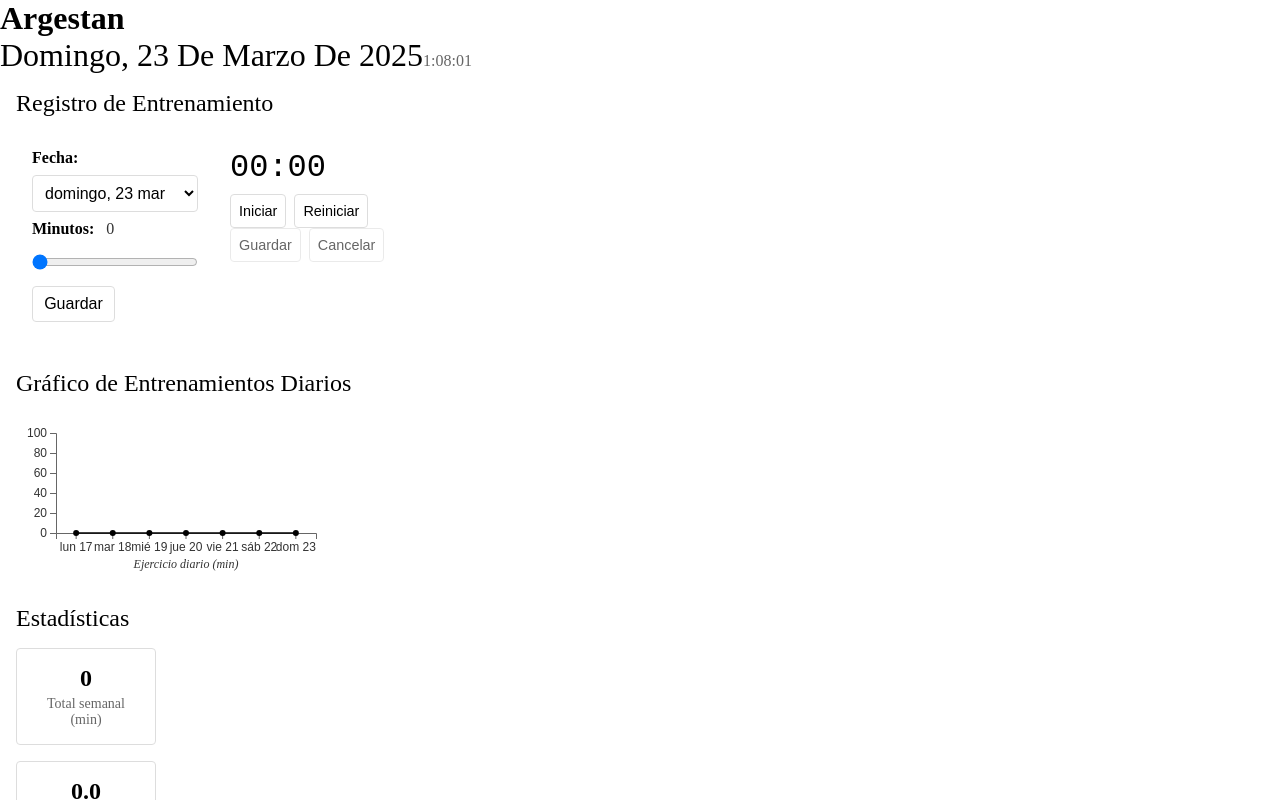
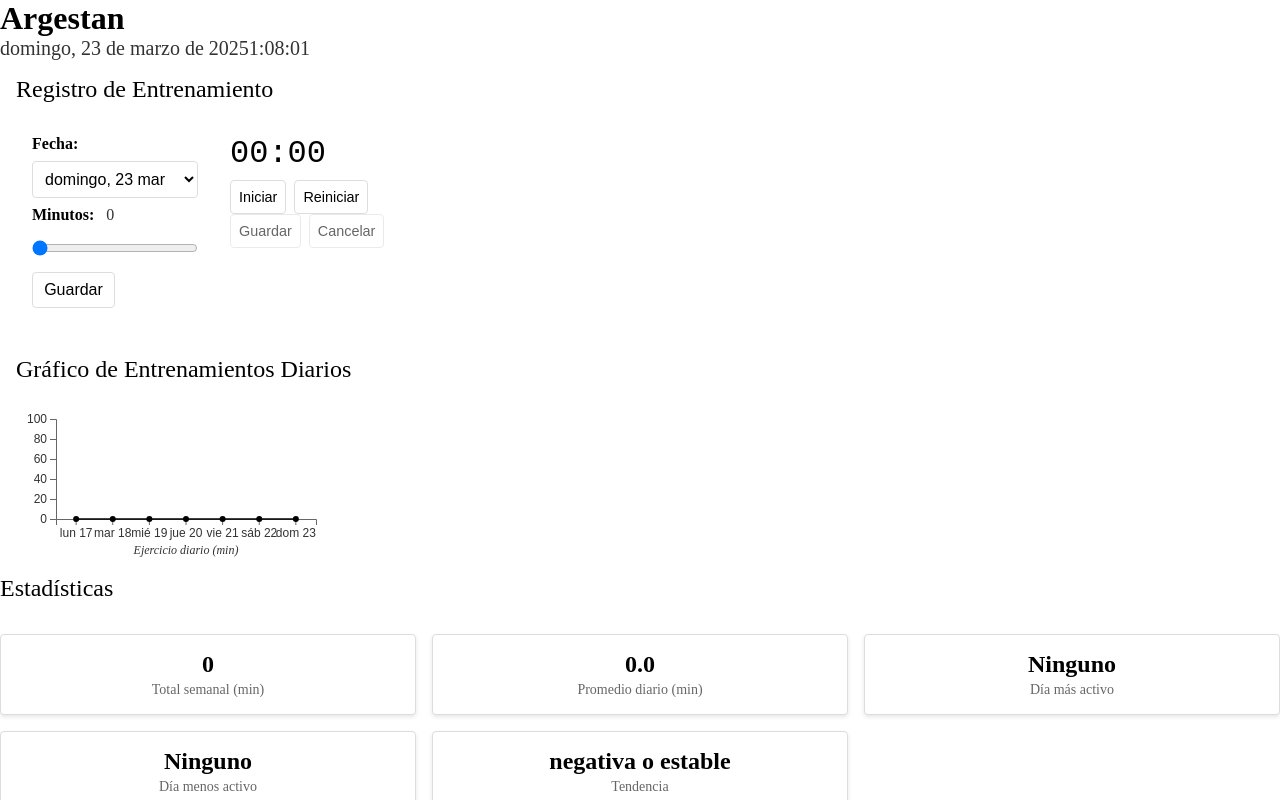
Before and after one commit to RadikeCosa/fitness-study-app, a React (Vite) app: page / in a window 1280 px wide. Built offline with nearby package versions, Linux system fonts and the light colour scheme.

Commit message:
Ajustar tarjetas a 2-3 columnas, unificar título/fecha/hora, simplificar layout en Dashboard

```diff
--- a/src/components/layouts/Dashboard.css
+++ b/src/components/layouts/Dashboard.css
@@ -1,58 +1,49 @@
 /* src/components/layout/Dashboard.css */
-.dashboard-grid {
-  display: grid;
-  grid-template-areas:
-    "header header header"
-    "left-sidebar main right-sidebar"
-    "footer footer footer";
-  grid-template-columns: 1fr 2fr 1fr;
-  grid-template-rows: auto 1fr auto;
-  gap: 1rem;
+.dashboard {
   min-height: 100vh;
   padding: 1rem;
-  background: #fff;
 }
 
 .dashboard-header {
-  grid-area: header;
   text-align: center;
   padding: 1rem;
 }
 
 .dashboard-header h1 {
-  font-size: 2rem;
-  color: #000;
-  margin: 0;
-  font-weight: 500;
+  font-size: 2.5rem;
+  font-weight: 700;
+  margin-bottom: 0.5rem;
 }
 
-.dashboard-sidebar-left {
-  grid-area: left-sidebar;
+.dashboard-header .datetime {
+  display: flex;
+  justify-content: center;
+  gap: 1.5rem;
+  font-size: 1.25rem;
+  color: #333;
 }
 
-.dashboard-main {
-  grid-area: main;
+.dashboard-content {
+  display: grid;
+  grid-template-columns: repeat(auto-fit, minmax(300px, 1fr));
+  gap: 1rem;
+  max-width: 1200px;
+  margin: 0 auto;
 }
 
-.dashboard-sidebar-right {
-  grid-area: right-sidebar;
-}
-
-.dashboard-footer {
-  grid-area: footer;
-  text-align: center;
+.dashboard-exercise,
+.dashboard-chart,
+.dashboard-cards,
+.dashboard-quotes {
   padding: 1rem;
+  background: #fff;
+  border: 1px solid #ddd;
+  border-radius: 4px;
+  box-shadow: 0 2px 4px rgba(0, 0, 0, 0.1);
 }
 
 @media (max-width: 768px) {
-  .dashboard-grid {
-    grid-template-areas:
-      "header"
-      "main"
-      "left-sidebar"
-      "right-sidebar"
-      "footer";
+  .dashboard-content {
     grid-template-columns: 1fr;
-    grid-template-rows: auto auto auto auto auto;
   }
 }
--- a/src/components/stats/statsCards.css
+++ b/src/components/stats/statsCards.css
@@ -1,14 +1,13 @@
 /* src/components/stats/StatsCards.css */
 .stats-cards {
-  padding: 1rem;
-  max-width: 300px;
+  display: grid;
+  gap: 1rem;
 }
 
 .stats-grid {
   display: grid;
   grid-template-columns: repeat(auto-fit, minmax(140px, 1fr));
   gap: 1rem;
-  max-width: 100px;
 }
 
 .stat-item {
@@ -17,10 +16,6 @@
   border-radius: 4px;
   text-align: center;
   background: #fff;
-  transition: box-shadow 0.2s;
-}
-
-.stat-item:hover {
   box-shadow: 0 2px 4px rgba(0, 0, 0, 0.1);
 }
 
@@ -28,7 +23,6 @@
   display: block;
   font-size: 1.5rem;
   font-weight: 700;
-  color: #000;
   margin-bottom: 0.25rem;
 }
 
@@ -37,3 +31,18 @@
   font-size: 0.875rem;
   color: #666;
 }
+
+@media (min-width: 600px) {
+  .stats-grid {
+    grid-template-columns: repeat(
+      2,
+      1fr
+    ); /* 2 columnas en pantallas medianas */
+  }
+}
+
+@media (min-width: 900px) {
+  .stats-grid {
+    grid-template-columns: repeat(3, 1fr); /* 3 columnas en pantallas grandes */
+  }
+}
--- a/src/ui/DateDisplay.css
+++ b/src/ui/DateDisplay.css
@@ -1,5 +1,5 @@
 /* src/components/ui/DateDisplay.css */
 .date-display {
-  font-size: 2rem;
-  text-transform: capitalize;
+  font-size: 1.25rem; /* Coincide con .datetime */
+  color: #333; /* Más oscuro para coherencia */
 }
--- a/src/ui/TimeDisplay.css
+++ b/src/ui/TimeDisplay.css
@@ -1,5 +1,5 @@
 /* src/components/ui/TimeDisplay.css */
 .time-display {
-  font-size: 1rem;
-  color: #666;
+  font-size: 1.25rem; /* Coincide con .datetime */
+  color: #333; /* Más oscuro para coherencia */
 }
```
